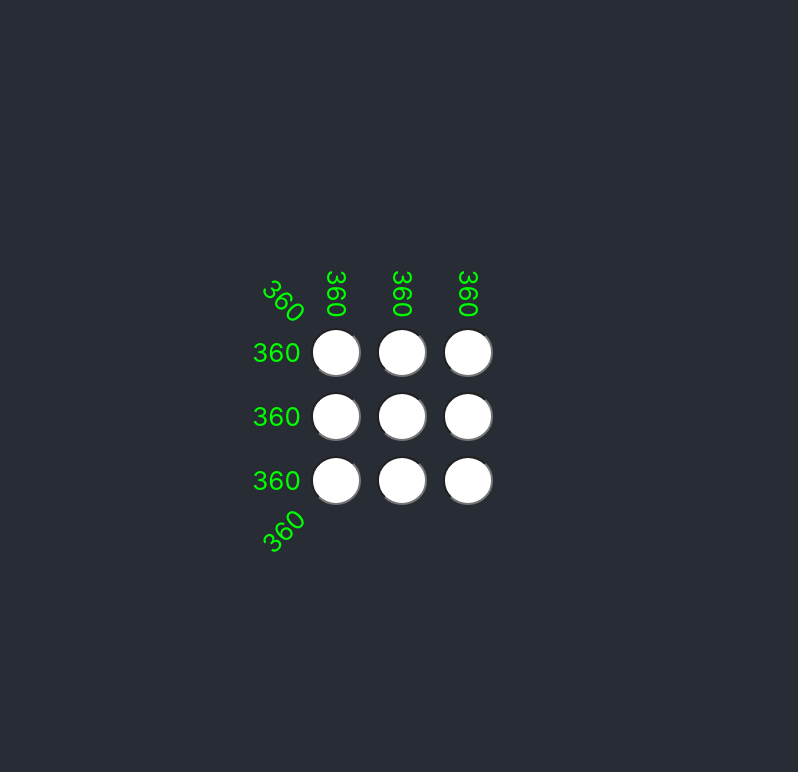
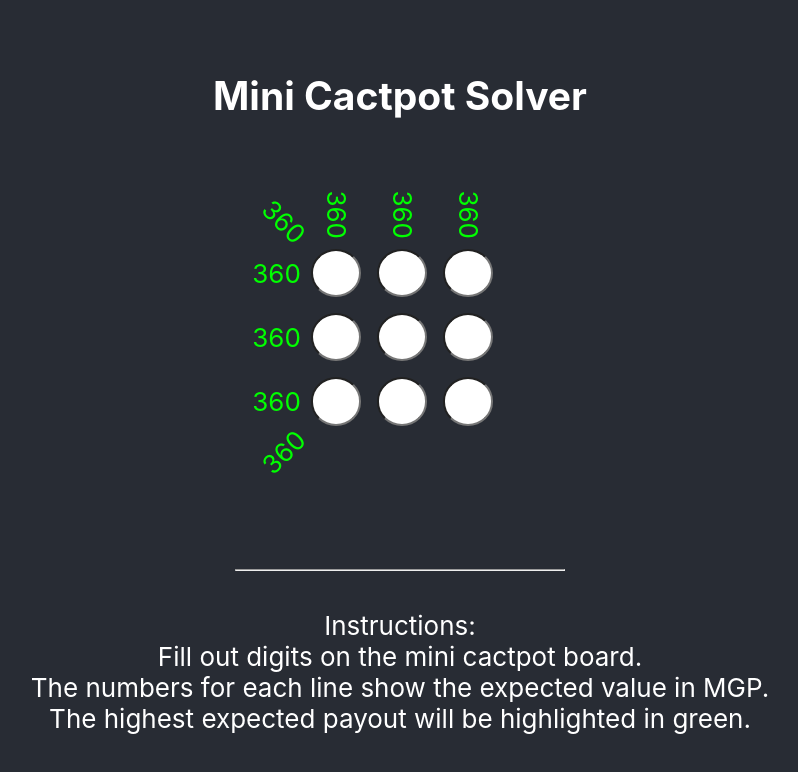
Before and after one commit to keidax/cactpot-solver, a React (Create React App) app: page / in a window 1280 px wide. Shown: the top 772 px of the page, without its empty margins (240-1038 px from the left). Built offline with nearby package versions, Linux system fonts and the light colour scheme.

Commit message:
Add title and instructions

```diff
--- a/src/App.css
+++ b/src/App.css
@@ -58,3 +58,8 @@
     /* Negate the width of .number-horizontal so the board is centered while ignoring label text. */
     margin-left: -5ch;
 }
+
+hr {
+    margin-top: 8ch;
+    width: 20ch;
+}
--- a/src/App.tsx
+++ b/src/App.tsx
@@ -6,7 +6,19 @@
     return (
         <div className="App">
         <header className="App-header">
+        <h2>Mini Cactpot Solver</h2>
+        <p/>
         <Board/>
+        <hr/>
+        <p>
+            Instructions:
+            <br/>
+            Fill out digits on the mini cactpot board.
+            <br/>
+            The numbers for each line show the expected value in MGP.
+            <br/>
+            The highest expected payout will be highlighted in green.
+        </p>
         </header>
         </div>
     );
```
